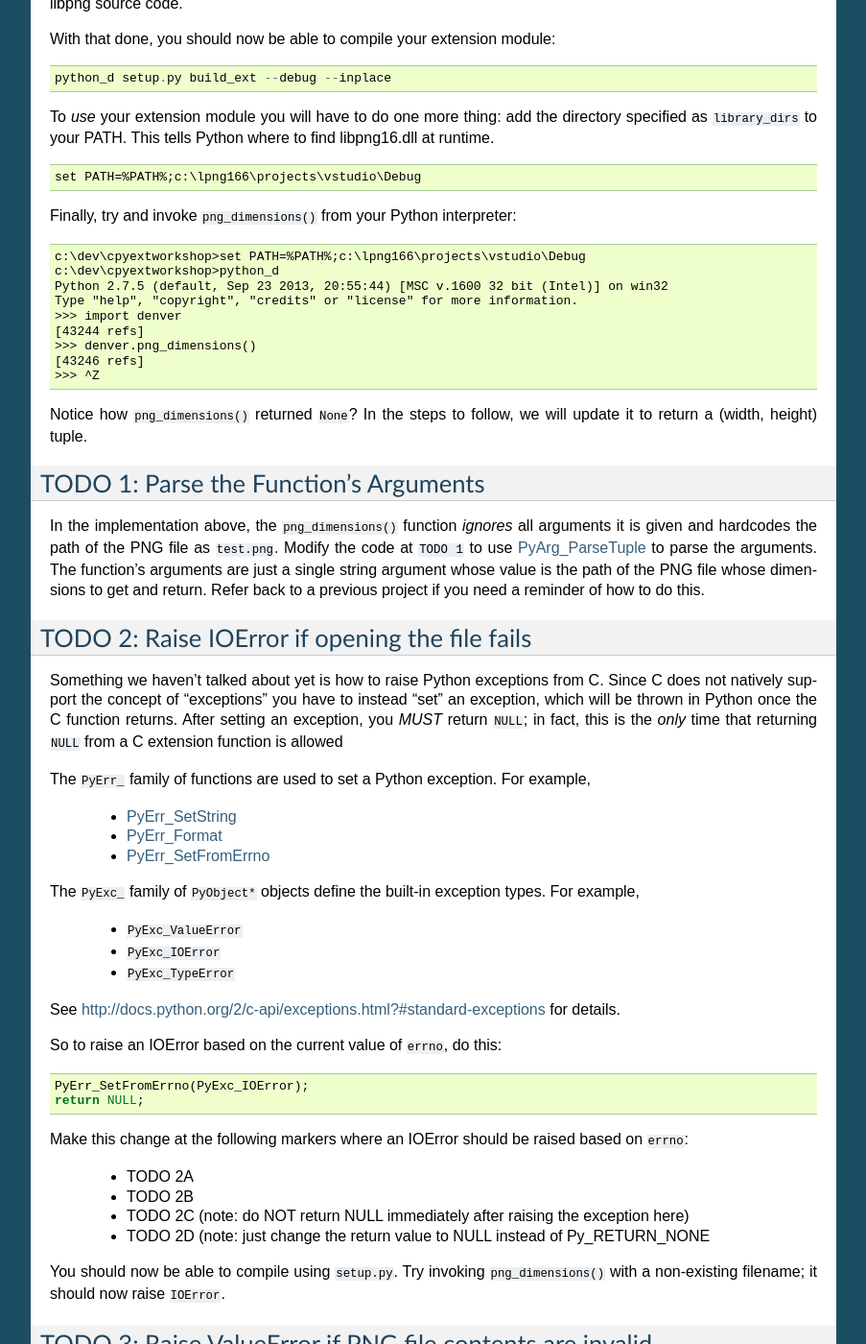
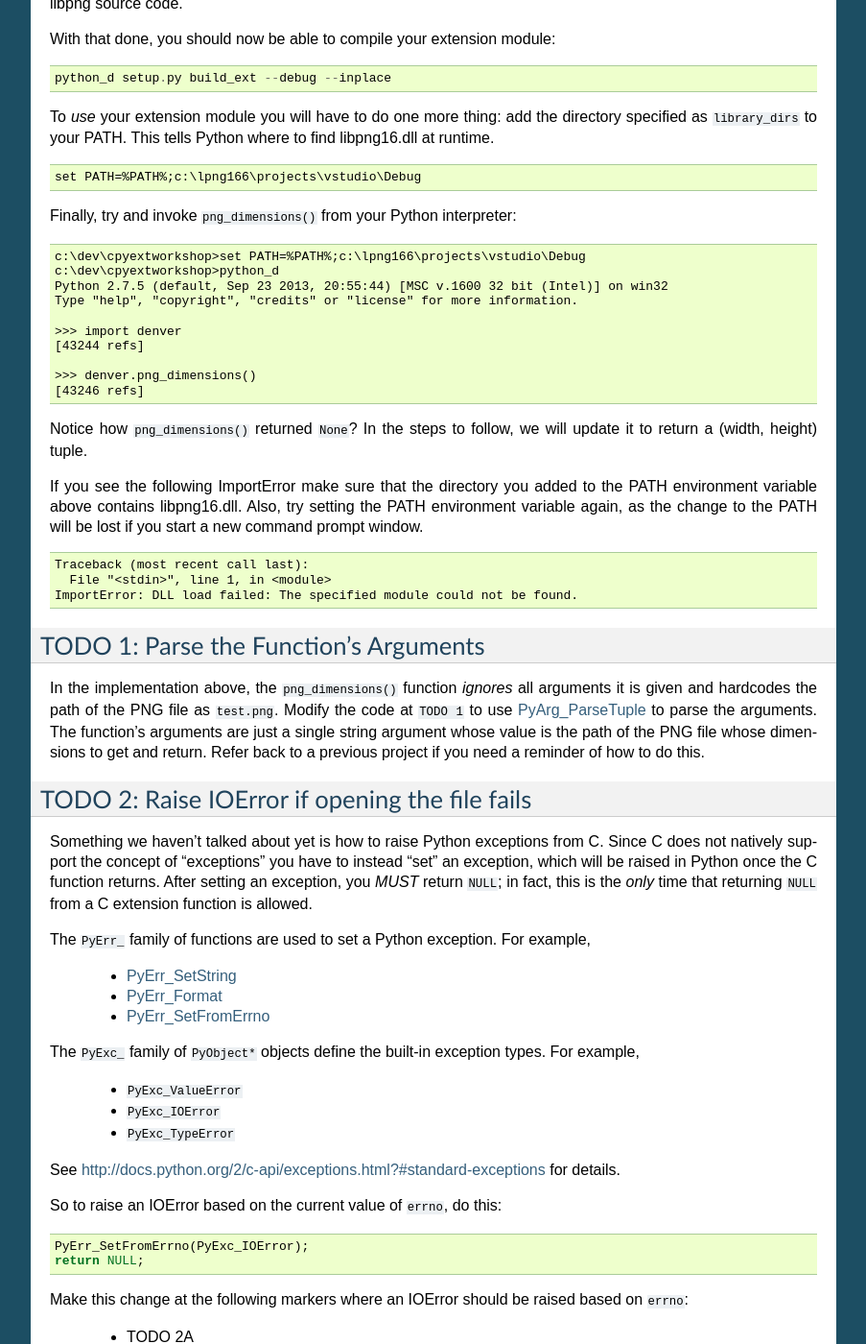
Before and after one commit to sleepydragonsw/PyCExtWorkshop, a Sphinx documentation site: the page built from doc/project7.rst, in a window 1280 px wide and 1400 px high, scrolled down 3719 px. Shown: the whole window at 96% size, without its empty margins (198-1101 px from the left). Built offline with Sphinx 7.4.7, drawn with Linux system fonts in a browser that asks for light colours; some of the changed text lies outside the part shown.

Commit message:
clean up project6 and 7

```diff
--- a/doc/project7.rst
+++ b/doc/project7.rst
@@ -259,14 +259,27 @@
     c:\dev\cpyextworkshop>python_d
     Python 2.7.5 (default, Sep 23 2013, 20:55:44) [MSC v.1600 32 bit (Intel)] on win32
     Type "help", "copyright", "credits" or "license" for more information.
+
     >>> import denver
     [43244 refs]
+
     >>> denver.png_dimensions()
     [43246 refs]
-    >>> ^Z
 
 Notice how ``png_dimensions()`` returned ``None``?
 In the steps to follow, we will update it to return a (width, height) tuple.
+
+If you see the following ImportError
+make sure that the directory you added to the PATH environment variable above
+contains libpng16.dll.
+Also, try setting the PATH environment variable again,
+as the change to the PATH will be lost if you start a new command prompt window.
+
+.. code-block:: text
+
+    Traceback (most recent call last):
+      File "<stdin>", line 1, in <module>
+    ImportError: DLL load failed: The specified module could not be found.
 
 
 TODO 1: Parse the Function's Arguments
@@ -288,10 +301,10 @@
 Something we haven't talked about yet is how to raise Python exceptions from C.
 Since C does not natively support the concept of "exceptions"
 you have to instead "set" an exception,
-which will be thrown in Python once the C function returns.
+which will be raised in Python once the C function returns.
 After setting an exception, you *MUST* return ``NULL``;
 in fact, this is the *only* time that returning ``NULL``
-from a C extension function is allowed
+from a C extension function is allowed.
 
 The ``PyErr_`` family of functions are used to set a Python exception.
 For example,
@@ -380,7 +393,17 @@
 
 .. code-block:: c
 
-     PyObject* PyErr_NoMemory()
+    PyObject* PyErr_NoMemory()
+
+Here is an example:
+
+.. code-block:: c
+
+    char *name = (char *) malloc(sizeof(char) * 100);
+    if (name == NULL) {
+        PyErr_NoMemory();
+        return NULL;
+    }
 
 Update the following markers to raise an out-of-memory error if memory is exhausted:
 
```
Also changed, not shown: other parts of doc/project7.rst (+4 -4 lines), doc/project6.rst (+7 -3 lines).
